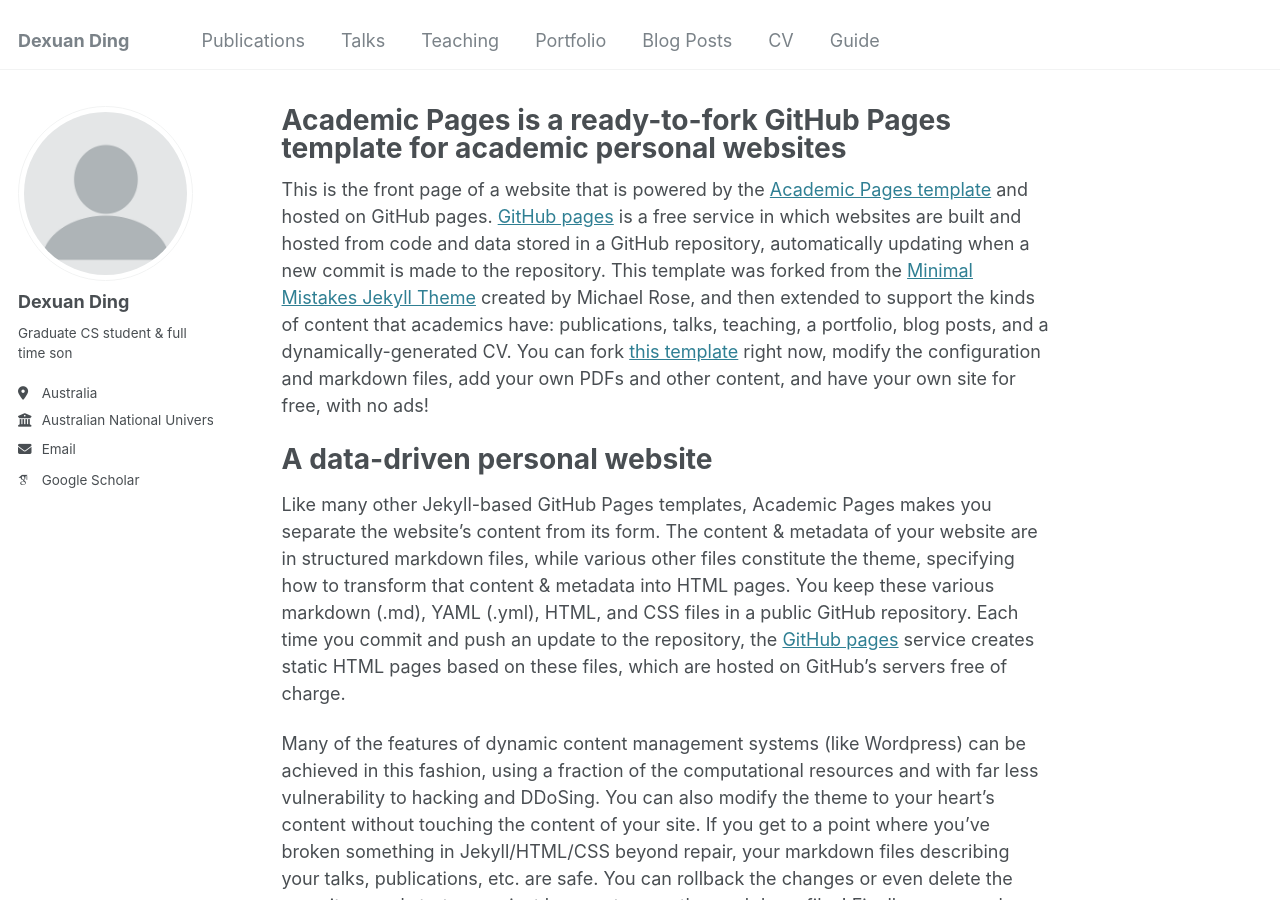
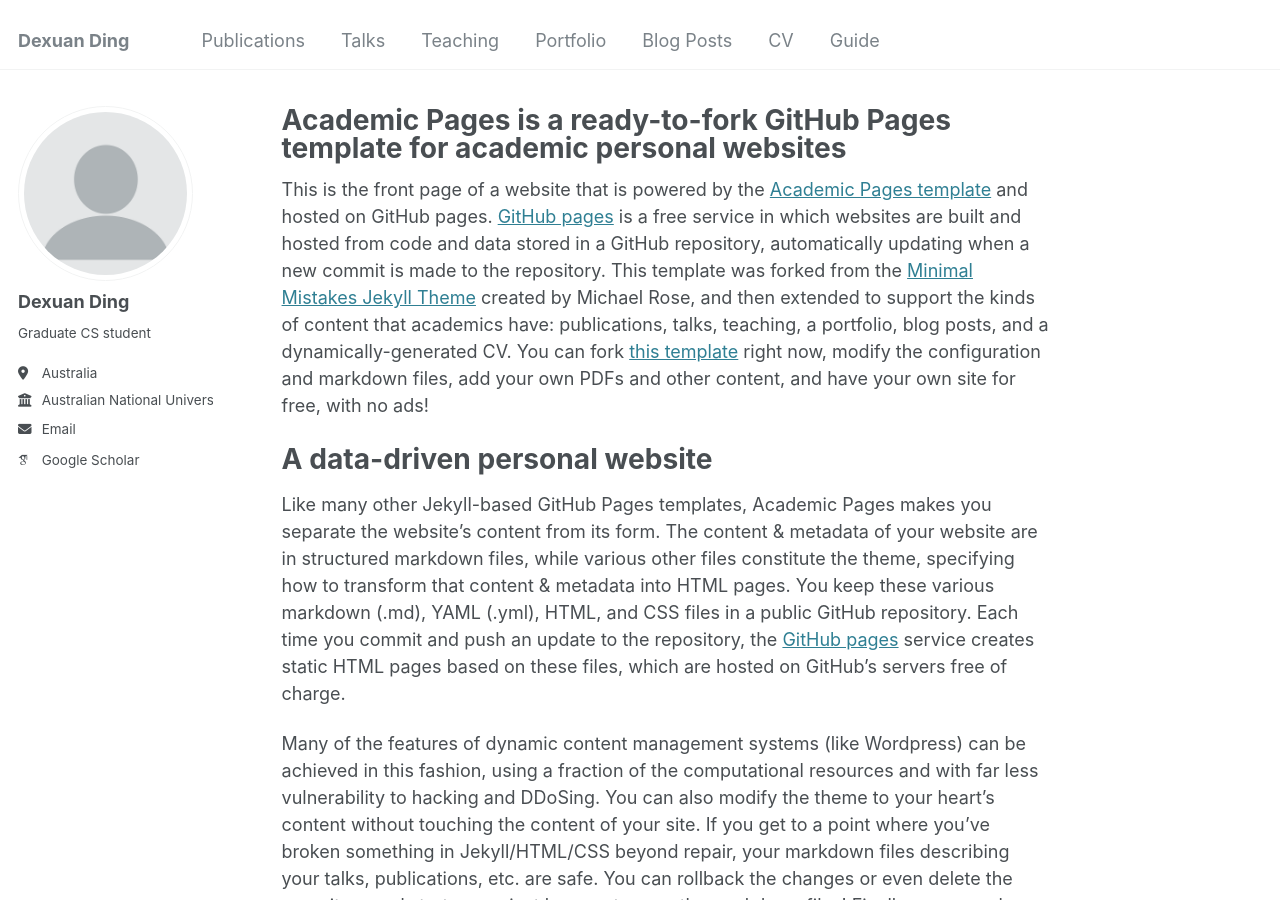
Before and after one commit to DexxDing/dexxding.github.io, a Jekyll site: the page built from _pages/about.md, in a window 1280 px wide and 900 px high. Built offline with Jekyll 4.4.1, drawn with Linux system fonts in a browser that asks for light colours; some web fonts are replaced.

Commit message:
Update _config.yml

```diff
--- a/_config.yml
+++ b/_config.yml
@@ -24,7 +24,7 @@ author:
   avatar           : "profile.png"
   name             : "Dexuan Ding"
   pronouns         : # example: "she/her"
-  bio              : "Graduate CS student & full time son"
+  bio              : "Graduate CS student"
   location         : "Australia"
   employer         : "Australian National University"
   uri              : # URL
```
